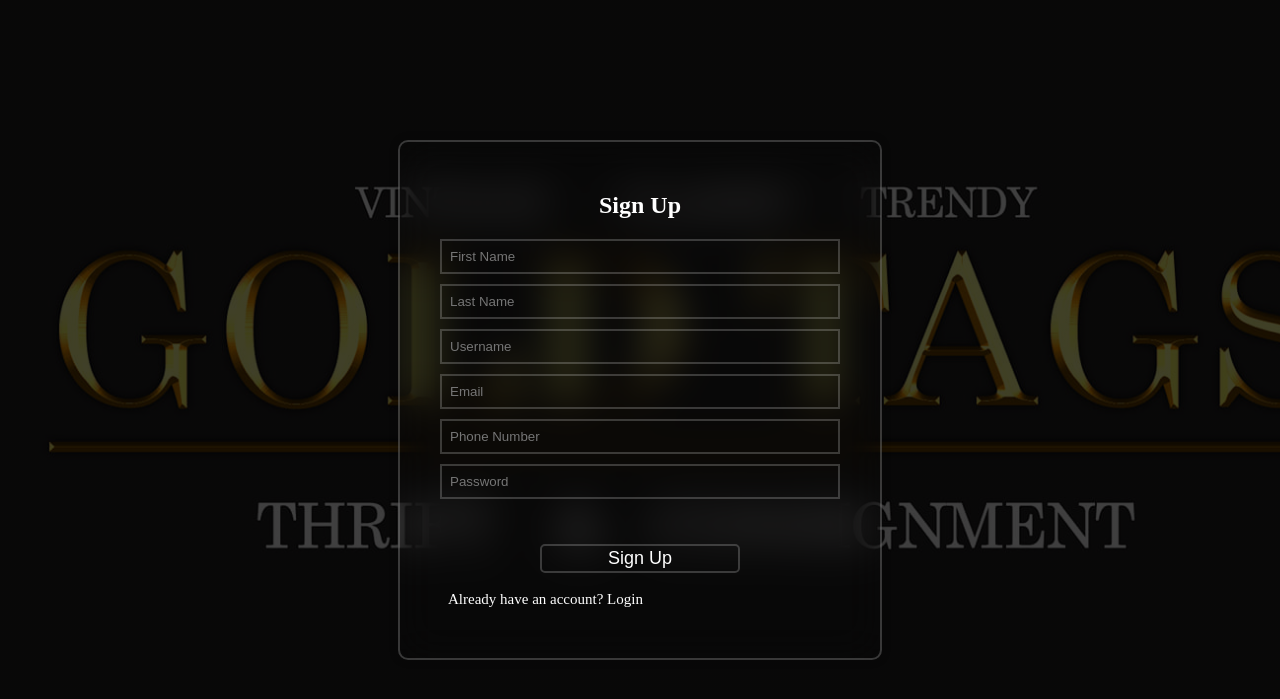
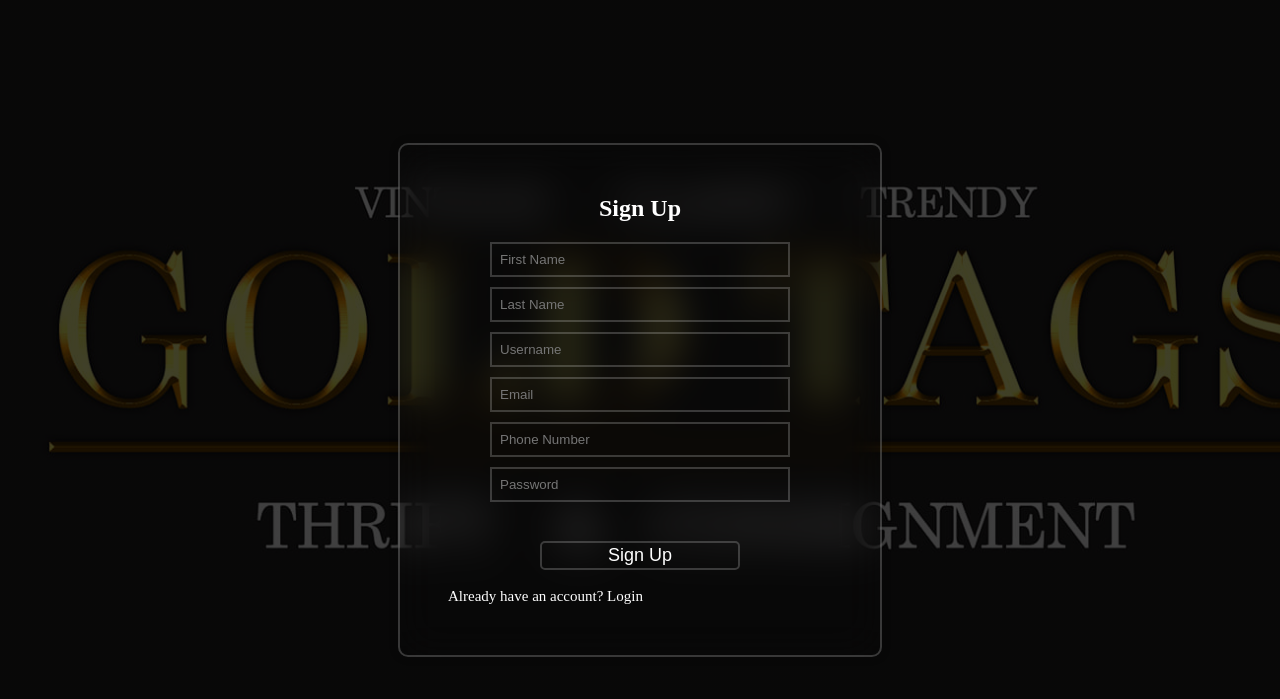
Before and after one commit to Poli010/Goldtags, a PHP site: page /signup.php in a window 1280 px wide. Shown: the top 699 px of the page. Run offline with PHP 8.4, Linux system fonts and the light colour scheme.

Commit message:
Add files via upload

```diff
--- a/signup.css
+++ b/signup.css
@@ -9,7 +9,7 @@ html, body {
 }
 
 section {
-    height: 57%;
+    height: 450px;
     width: 400px;
     top: 50%;
     left: 50%;
@@ -37,7 +37,7 @@ input {
     color: white;
     border: 2px solid rgba(255, 255, 255, .2);
     background: transparent;
-    width: 100%;
+    width: 300px;
     margin-bottom: 10px;
     padding: 8px;
     box-sizing: border-box;
```
